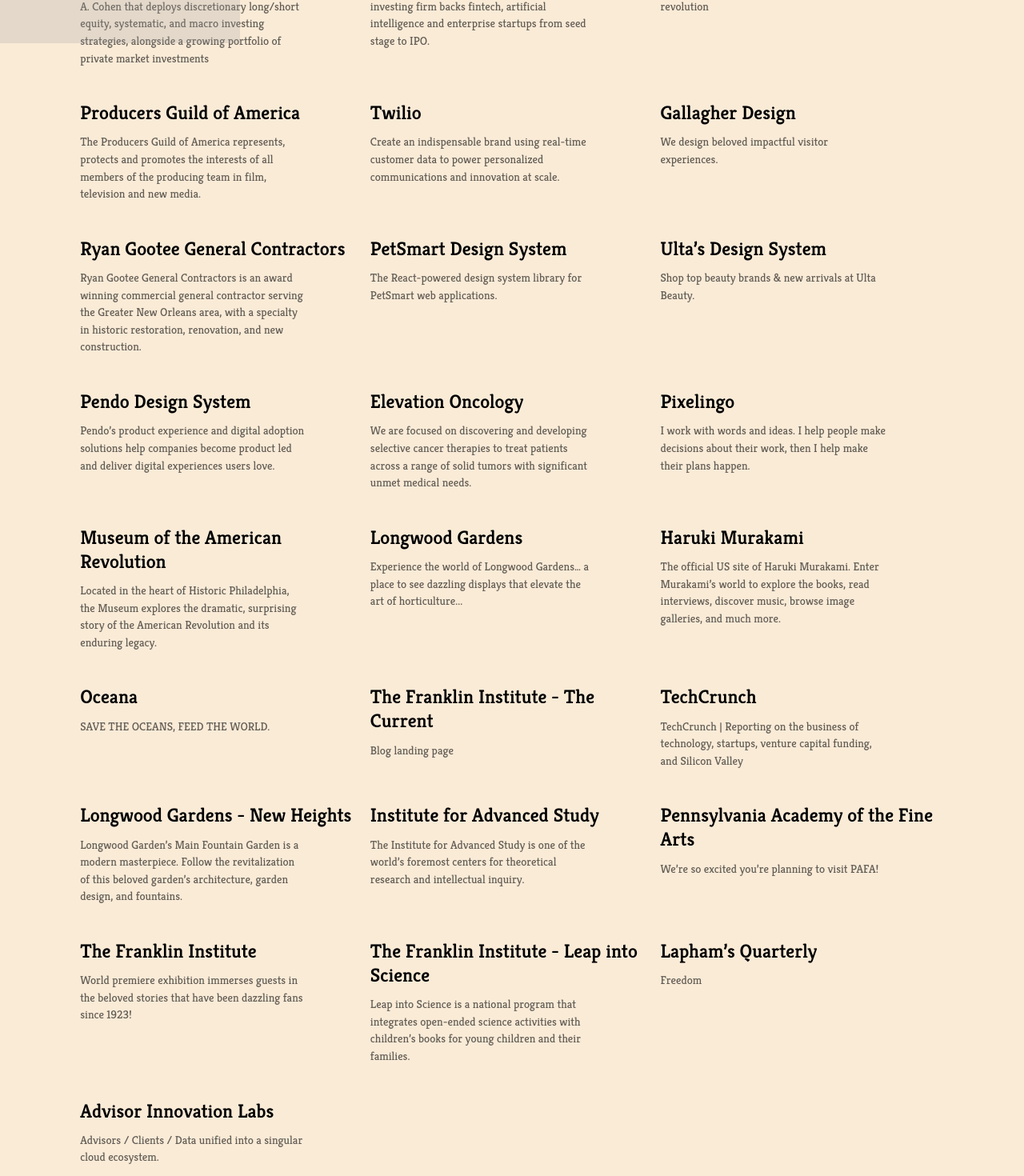
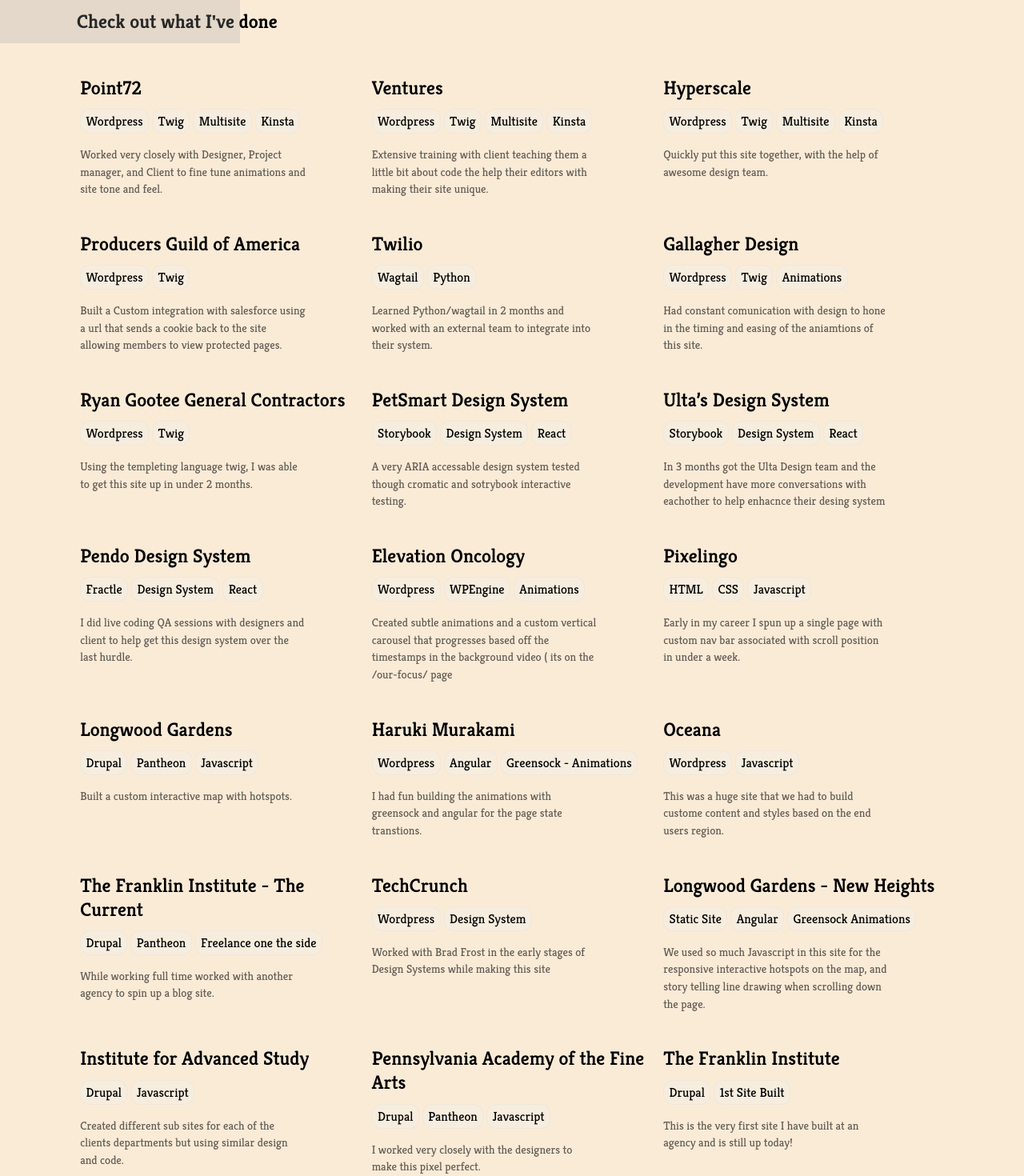
Before and after one commit to Gsarault44/greg, a Next.js app: page / in a window 1280 px wide. Shown: the part 746-2216 px from the top of the page at 80% size. Built offline with nearby package versions, Linux system fonts and the light colour scheme; grey boxes are pictures that could not be loaded.

Commit message:
update projects

```diff
--- a/src/pages/index.tsx
+++ b/src/pages/index.tsx
@@ -11,127 +11,236 @@
   {
     title: 'Point72',
     url: 'https://point72.com',
-    desc: 'Point72 is a global asset manager led by Steven A. Cohen that deploys discretionary long/short equity, systematic, and macro investing strategies, alongside a growing portfolio of private market investments',
+    desc: 'Worked very closely with Designer, Project manager, and Client to fine tune animations and site tone and feel.',
+    tags: [
+      {label: 'Wordpress' },
+      {label: 'Twig' },
+      {label: 'Multisite' },
+      {label: 'Kinsta' },
+    ],
   },
   {
     title: 'Ventures',
     url: 'https://p72.vc/',
-    desc: 'Backed by Steven A. Cohen, our venture capital investing firm backs fintech, artificial intelligence and enterprise startups from seed stage to IPO.',
+    desc: 'Extensive training with client teaching them a little bit about code the help their editors with making their site unique.',
+    tags: [
+      {label: 'Wordpress' },
+      {label: 'Twig' },
+      {label: 'Multisite' },
+      {label: 'Kinsta' },
+    ],
   },
   {
     title: 'Hyperscale',
     url: 'https://point72hyperscale.com/',
-    desc: 'Augmenting businesses for the next economic revolution',
+    desc: 'Quickly put this site together, with the help of awesome design team.',
+    tags: [
+      {label: 'Wordpress' },
+      {label: 'Twig' },
+      {label: 'Multisite' },
+      {label: 'Kinsta' },
+    ],
   },
   {
     title: 'Producers Guild of America',
     url: 'https://producersguild.org/',
-    desc: 'The Producers Guild of America represents, protects and promotes the interests of all members of the producing team in film, television and new media.',
+    desc: 'Built a Custom integration with salesforce using a url that sends a cookie back to the site allowing members to view protected pages.',
+    tags: [
+      {label: 'Wordpress' },
+      {label: 'Twig' },
+    ],
   },
   {
     title: 'Twilio',
     url: 'https://www.twilio.com/',
-    desc: 'Create an indispensable brand using real-time customer data to power personalized communications and innovation at scale.',
+    desc: 'Learned Python/wagtail in 2 months and worked with an external team to integrate into their system.',
+    tags: [
+      {label: 'Wagtail' },
+      {label: 'Python' },
+    ],
   },
   {
     title: 'Gallagher Design',
     url: 'https://gallagherdesign.com/',
-    desc: 'We design beloved impactful visitor experiences.',
+    desc: 'Had constant comunication with design to hone in the timing and easing of the aniamtions of this site.',
+    tags: [
+      {label: 'Wordpress' },
+      {label: 'Twig' },
+      {label: 'Animations' },
+    ],
   },
   {
     title: 'Ryan Gootee General Contractors',
     url: 'https://rggc.com/',
-    desc: 'Ryan Gootee General Contractors is an award winning commercial general contractor serving the Greater New Orleans area, with a specialty in historic restoration, renovation, and new construction.',
+    desc: 'Using the templeting language twig, I was able to get this site up in under 2 months.',
+    tags: [
+      {label: 'Wordpress' },
+      {label: 'Twig' },
+    ],
   },
   {
     title: 'PetSmart Design System',
     url: 'https://www.npmjs.com/package/@petsmart-ui/sparky',
-    desc: 'The React-powered design system library for PetSmart web applications.',
+    desc: 'A very ARIA accessable design system tested though cromatic and sotrybook interactive testing.',
+    tags: [
+      {label: 'Storybook' },
+      {label: 'Design System' },
+      {label: 'React' },
+    ],
   },
   {
     title: 'Ulta’s Design System',
     url: 'https://www.ulta.com/',
-    desc: 'Shop top beauty brands & new arrivals at Ulta Beauty.',
+    desc: 'In 3 months got the Ulta Design team and the development have more conversations with eachother to help enhacnce their desing system',
+    tags: [
+      {label: 'Storybook' },
+      {label: 'Design System' },
+      {label: 'React' },
+    ],
   },
   {
     title: 'Pendo Design System',
     url: 'https://www.pendo.io/',
-    desc: 'Pendo’s product experience and digital adoption solutions help companies become product led and deliver digital experiences users love.',
+    desc: 'I did live coding QA sessions with designers and client to help get this design system over the last hurdle.',
+    tags: [
+      {label: 'Fractle' },
+      {label: 'Design System' },
+      {label: 'React' },
+    ],
   },
   {
     title: 'Elevation Oncology',
     url: 'https://elevationoncology.com/',
-    desc: 'We are focused on discovering and developing selective cancer therapies to treat patients across a range of solid tumors with significant unmet medical needs.',
+    desc: 'Created subtle animations and a custom vertical carousel that progresses based off the timestamps in the background video ( its on the /our-focus/ page',
+    tags: [
+      {label: 'Wordpress' },
+      {label: 'WPEngine' },
+      {label: 'Animations' },
+    ],
   },
   {
     title: 'Pixelingo',
     url: 'https://pixelingo.com/',
-    desc: 'I work with words and ideas. I help people make decisions about their work, then I help make their plans happen.',
-  },
-  {
-    title: 'Museum of the American Revolution',
-    url: 'https://www.amrevmuseum.org/',
-    desc: 'Located in the heart of Historic Philadelphia, the Museum explores the dramatic, surprising story of the American Revolution and its enduring legacy.',
+    desc: 'Early in my career I spun up a single page with custom nav bar associated with scroll position in under a week.',
+    tags: [
+      {label: 'HTML' },
+      {label: 'CSS' },
+      {label: 'Javascript' },
+    ],
   },
   {
     title: 'Longwood Gardens',
     url: 'https://longwoodgardens.org/',
-    desc: 'Experience the world of Longwood Gardens… a place to see dazzling displays that elevate the art of horticulture...',
+    desc: 'Built a custom interactive map with hotspots.',
+    tags: [
+      {label: 'Drupal' },
+      {label: 'Pantheon' },
+      {label: 'Javascript' },
+    ],
   },
   {
     title: 'Haruki Murakami',
     url: 'https://www.harukimurakami.com/',
-    desc: 'The official US site of Haruki Murakami. Enter Murakami’s world to explore the books, read interviews, discover music, browse image galleries, and much more.',
+    desc: 'I had fun building the animations with greensock and angular for the page state transtions.',
+    tags: [
+      {label: 'Wordpress' },
+      {label: 'Angular' },
+      {label: 'Greensock - Animations' },
+    ],
   },
   {
     title: 'Oceana',
     url: 'https://oceana.org/',
-    desc: 'SAVE THE OCEANS, FEED THE WORLD.',
+    desc: 'This was a huge site that we had to build custome content and styles based on the end users region.',
+    tags: [
+      {label: 'Wordpress' },
+      {label: 'Javascript' },
+    ],
   },
   {
     title: 'The Franklin Institute - The Current',
     url: 'https://www.fi.edu/blog',
-    desc: 'Blog landing page',
+    desc: 'While working full time worked with another agency to spin up a blog site.',
+    tags: [
+      { label: 'Drupal' },
+      { label: 'Pantheon' },
+      { label: 'Freelance one the side' },
+    ],
   },
   {
     title: 'TechCrunch',
     url: 'https://techcrunch.com/',
-    desc: 'TechCrunch | Reporting on the business of technology, startups, venture capital funding, and Silicon Valley',
+    desc: 'Worked with Brad Frost in the early stages of Design Systems while making this site',
+    tags: [
+      { label: 'Wordpress' },
+      { label: 'Design System' },
+    ],
   },
   {
     title: 'Longwood Gardens - New Heights',
     url: 'https://newheights.longwoodgardens.org',
-    desc: 'Longwood Garden’s Main Fountain Garden is a modern masterpiece. Follow the revitalization of this beloved garden’s architecture, garden design, and fountains.',
+    desc: 'We used so much Javascript in this site for the responsive interactive hotspots on the map, and story telling line drawing when scrolling down the page.',
+    tags: [
+      { label: 'Static Site' },
+      { label: 'Angular' },
+      { label: 'Greensock Animations' },
+    ],
   },
   {
     title: 'Institute for Advanced Study',
     url: 'https://www.ias.edu/',
-    desc: 'The Institute for Advanced Study is one of the world’s foremost centers for theoretical research and intellectual inquiry.',
+    desc: 'Created different sub sites for each of the clients departments but using similar design and code.',
+    tags: [
+      { label: 'Drupal' },
+      { label: 'Javascript' },
+    ],
   },
   {
     title: 'Pennsylvania Academy of the Fine Arts',
     url: 'https://www.pafa.org/museum/visit/planning-your-visit',
-    desc: 'We’re so excited you’re planning to visit PAFA!',
+    desc: 'I worked very closely with the designers to make this pixel perfect.',
+    tags: [
+      { label: 'Drupal' },
+      { label: 'Pantheon' },
+      { label: 'Javascript' },
+    ],
   },
   {
     title: 'The Franklin Institute',
     url: 'https://www.fi.edu/',
-    desc: 'World premiere exhibition immerses guests in the beloved stories that have been dazzling fans since 1923!',
+    desc: 'This is the very first site I have built at an agency and is still up today!',
+    tags: [
+      { label: 'Drupal' },
+      { label: '1st Site Built' },
+    ],
   },
   {
     title: 'The Franklin Institute - Leap into Science',
     url: 'http://leap.fi.edu/',
-    desc: 'Leap into Science is a national program that integrates open-ended science activities with children’s books for young children and their families.',
+    desc: 'While full time I worked with another agency to and their client to develop a resouece protal.',
+    tags: [
+      { label: 'Drupal' },
+      { label: 'Feelance on the side' },
+    ],
   },
   {
     title: 'Lapham’s Quarterly',
     url: 'https://www.laphamsquarterly.org/',
-    desc: 'Freedom',
+    desc: 'Created fun micro animaions, and gave the client the ability to create custom theming per issue they released.',
+    tags: [
+      { label: 'Drupal' },
+      { label: 'React' },
+      { label: 'Custom theming' },
+    ],
   },
   {
     title: 'Advisor Innovation Labs',
     url: 'https://advisorinnovationlabs.com/',
-    desc: 'Advisors / Clients / Data unified into a singular cloud ecosystem.',
+    desc: 'While at this small start up I quickly designed in code and spun this site up in under a week.',
+    tags: [
+      { label: 'Express' },
+      { label: 'Built in 2 days' },
+    ],
   },
 ];
 
@@ -167,8 +276,13 @@
     <main className={`${styles.main} ${inter.className}`}>
       <div className={'container'} id="container">
         <div className={styles.description}>
-          <h1 className={inter.className}>I’m Greg Sarault, Front End Web Developer</h1>
-          <h2 className={inter.className}>As an experienced developer with unparalleled speed and debugging abilities, I am constantly improving my craft and surroundings.</h2>
+          <h1 className={inter.className}>I’m Greg Sarault, a Front End Engineer that dosen’t over-engineer things.</h1>
+          <h2 className={inter.className}>As an experienced developer with unparalleled speed and debugging abilities, I’ve been working as a dev for 10+ years and im faster then anyone you have worked with. I am constantly improving my craft and surroundings while making everyone better around me.</h2>
+        </div>
+        <div>
+          <blockquote>
+            <p></p>
+          </blockquote>
         </div>
 
         <div className={styles.description}>
@@ -191,7 +305,13 @@
                   <h2 className={inter.className}>
                     {item.title}
                   </h2>
-
+                  <div className={styles.tags}>
+                    {item.tags.map((tag, index) =>{
+                      return (
+                        <span className={styles.tag} key={index}>{tag.label}</span>
+                      )
+                    })}
+                  </div>
                   <p className={inter.className}>
                     {item.desc}
                   </p>
--- a/src/styles/Home.module.css
+++ b/src/styles/Home.module.css
@@ -157,17 +157,18 @@
   background: var(--tile-border);
 }
 
-/* Inner Square */
-.thirteen::after {
-  inset: 0;
-  padding: 1px;
+.tags {
+  display: flex;
+  align-items: center;
+  margin-bottom: 1rem;
+}
+
+.tag {
+  padding: 0.25rem 0.4rem;
+  background-color: rgba(var(--callout-rgb), 0.3);
+  border: 1px solid rgba(var(--callout-border-rgb), 0.1);
   border-radius: var(--border-radius);
-  background: linear-gradient(
-    to bottom right,
-    rgba(var(--tile-start-rgb), 1),
-    rgba(var(--tile-end-rgb), 1)
-  );
-  background-clip: content-box;
+  margin-right: 0.25rem;
 }
 
 /* Enable hover only on non-touch devices */
```
